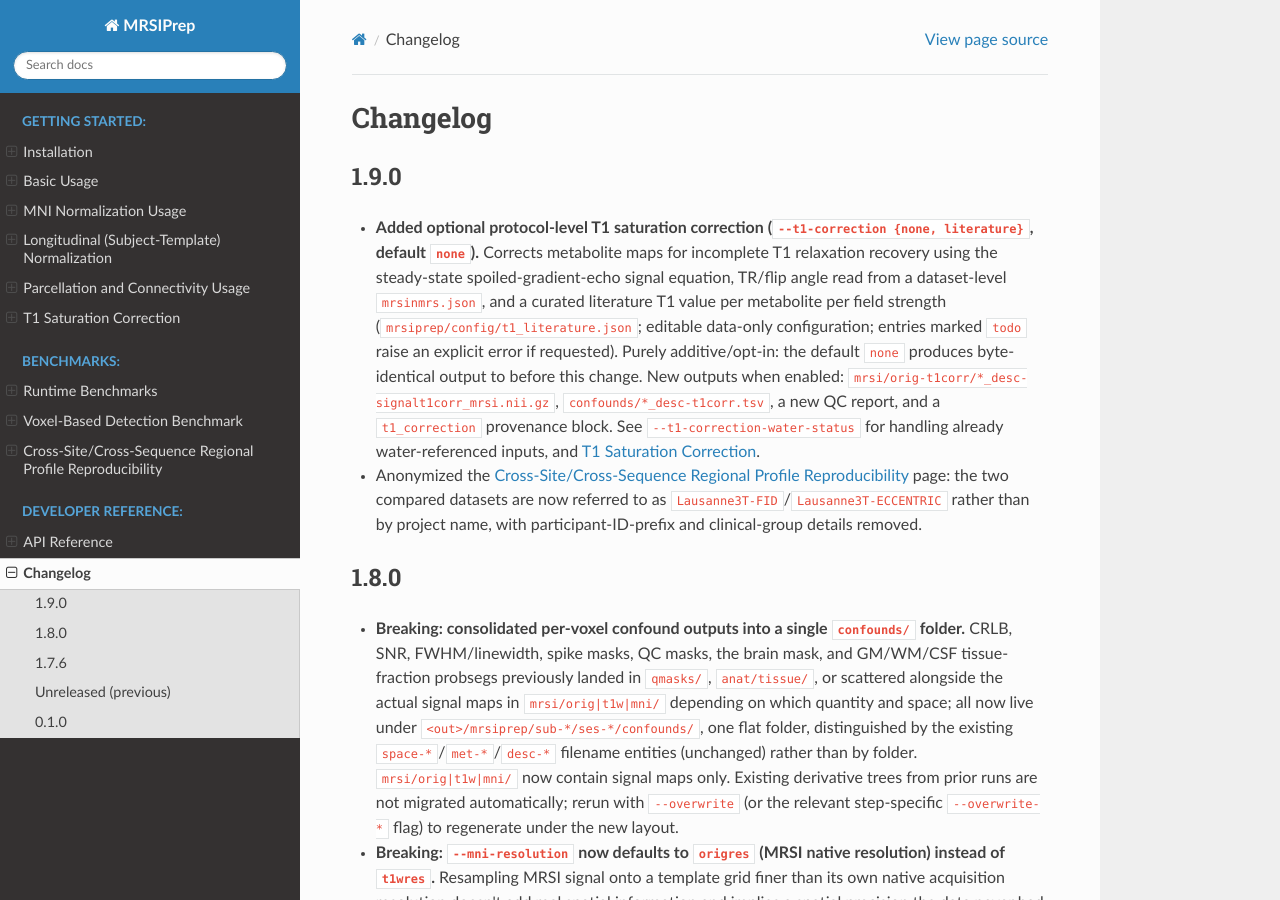
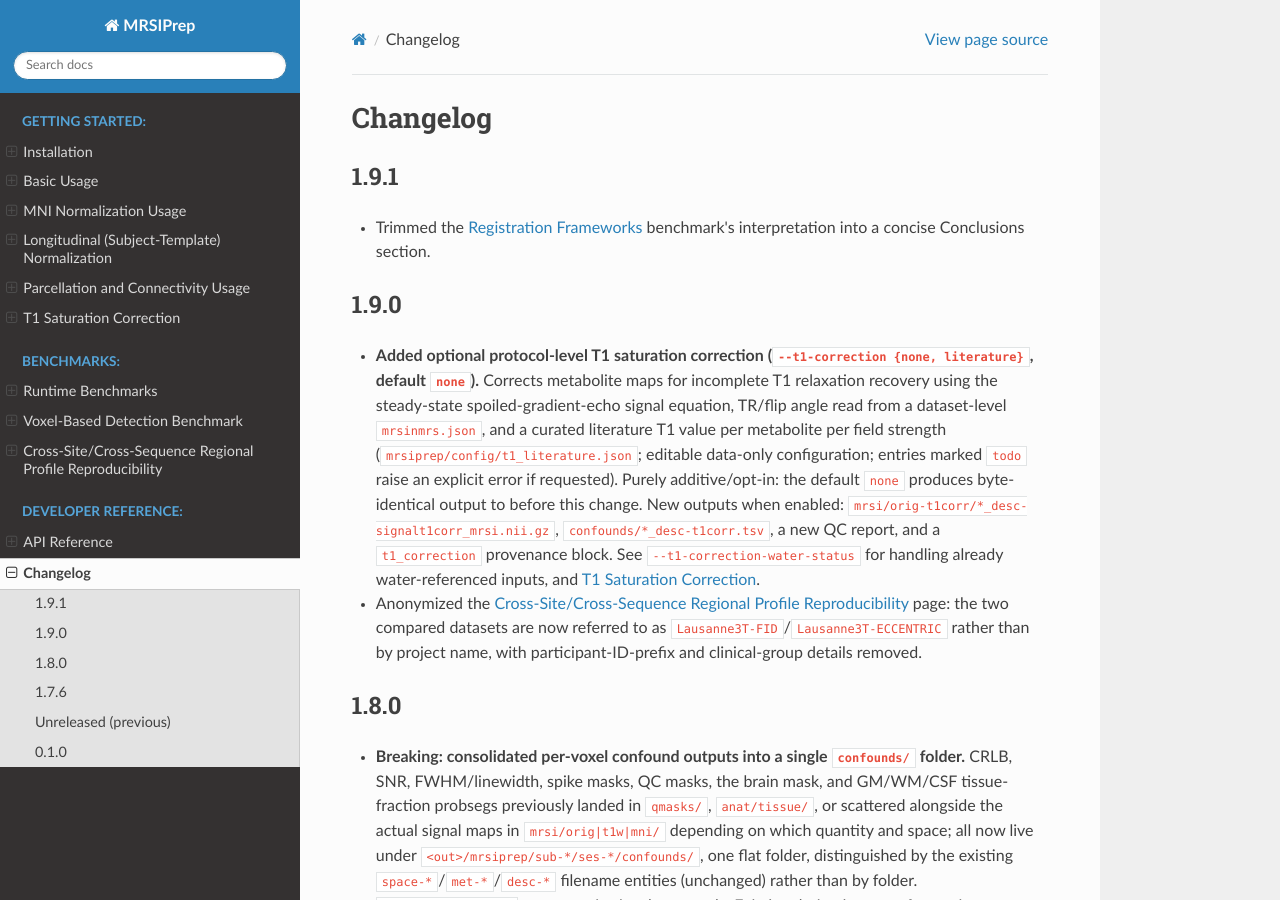
Before and after one commit to MRSI-Psychosis-UP/MRSIPrep, a Sphinx documentation site: the page built from docs/changelog.md, in a window 1280 px wide and 900 px high. Built offline with Sphinx 7.4.7 and the Read the Docs theme 3.1.0, drawn with Linux system fonts in a browser that asks for light colours.

Commit message:
Bump to v1.9.1

```diff
--- a/docs/changelog.md
+++ b/docs/changelog.md
@@ -1,4 +1,9 @@
 # Changelog
+
+## 1.9.1
+
+- Trimmed the [Registration Frameworks](benchmarks.md) benchmark's
+  interpretation into a concise Conclusions section.
 
 ## 1.9.0
 
--- a/pyproject.toml
+++ b/pyproject.toml
@@ -4,7 +4,7 @@ build-backend = "setuptools.build_meta"
 
 [project]
 name = "mrsiprep"
-version = "1.9.0"
+version = "1.9.1"
 description = "BIDS-like preprocessing pipeline for quantified whole-brain MRSI derivatives"
 readme = "README.md"
 requires-python = ">=3.9"
```
